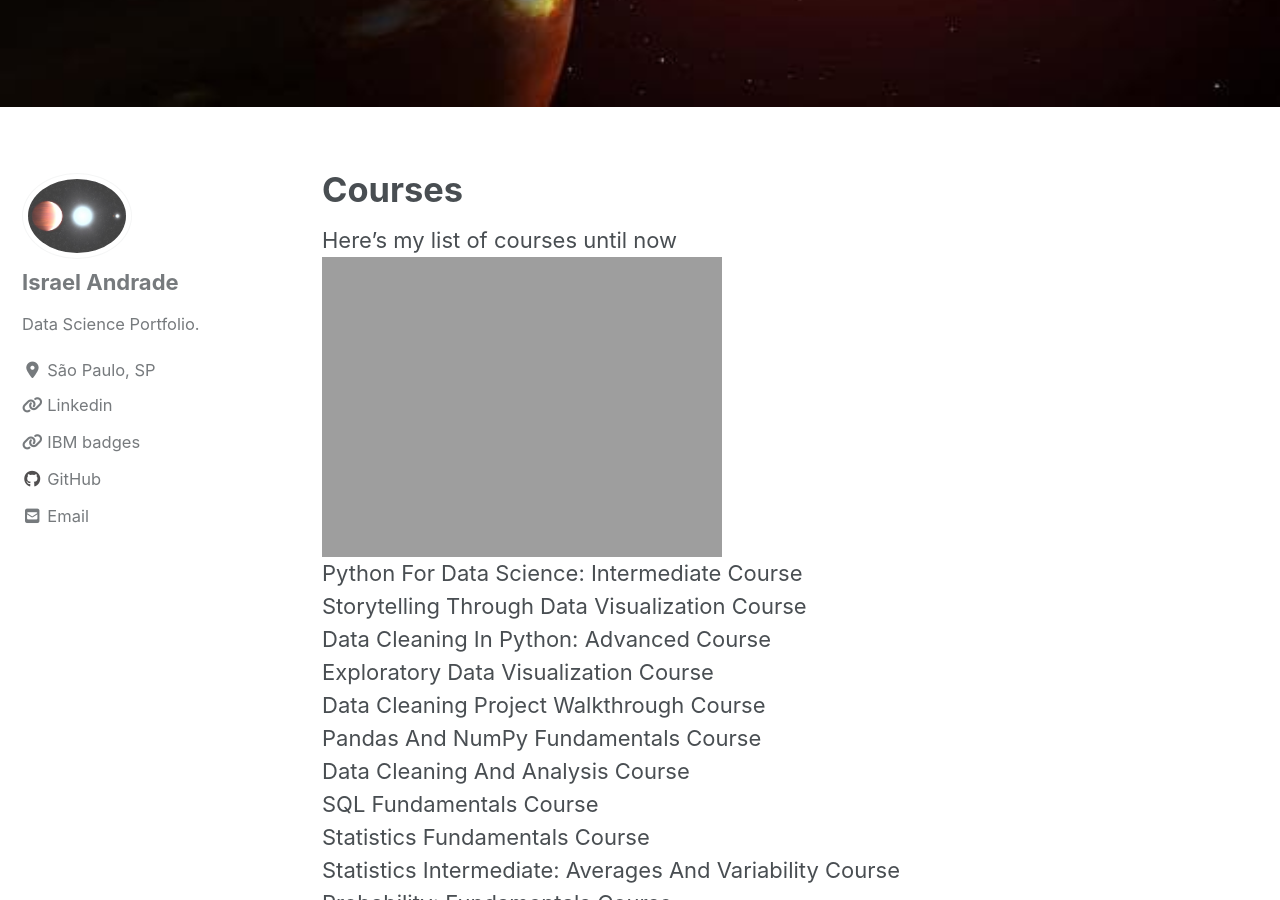
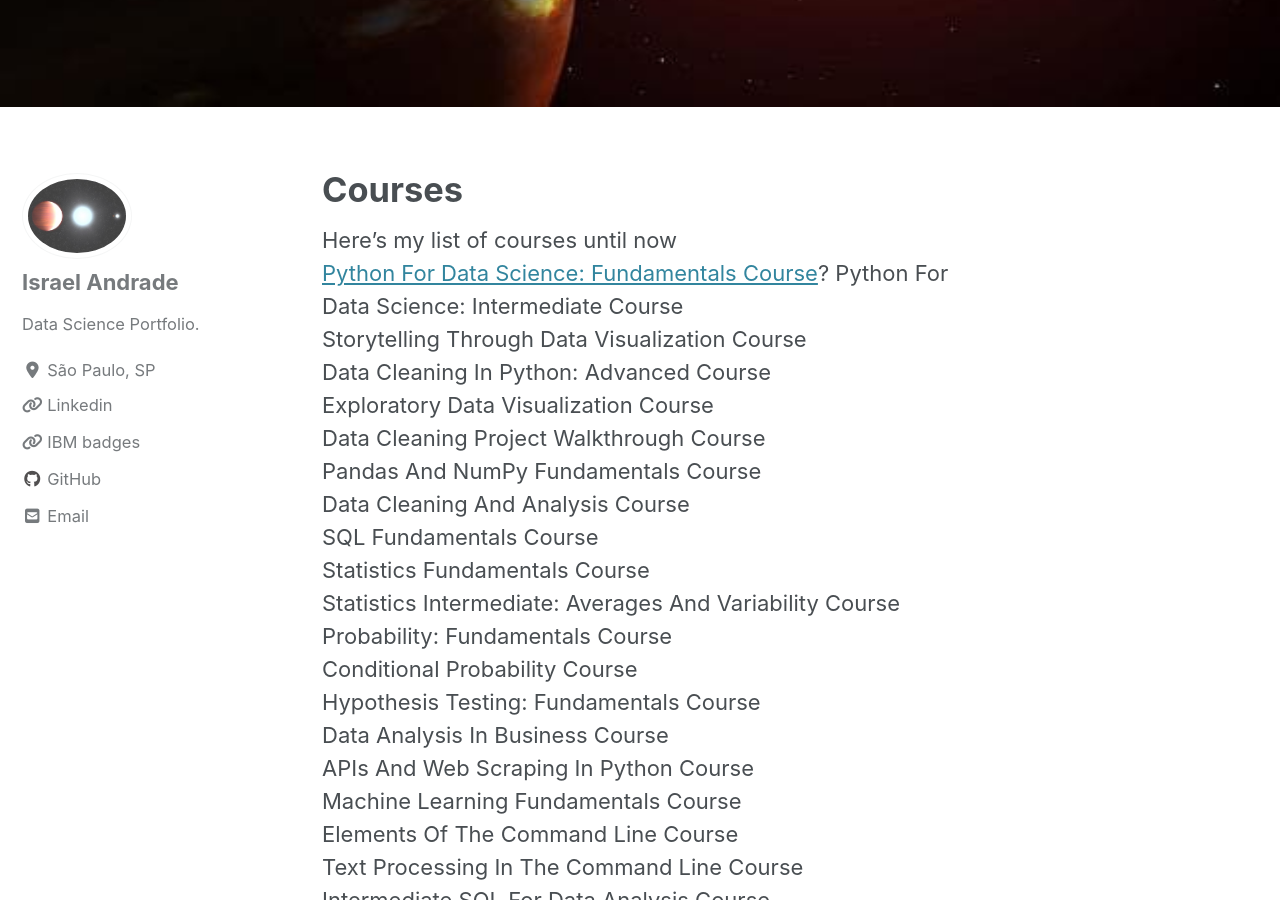
Before and after one commit to masuta16/masuta16.github.io, a Jekyll site: the page built from _pages/courses.md, in a window 1280 px wide and 900 px high, scrolled down 703 px. Built offline with Jekyll 4.4.1, drawn with Linux system fonts in a browser that asks for light colours; cached includes are drawn as plain includes; nearby versions of some CDN libraries.

Commit message:
teste4544jfd

```diff
--- a/_pages/courses.md
+++ b/_pages/courses.md
@@ -6,7 +6,7 @@ header:
   image: "/images/exoplanets.jpeg"
 ---
 Here's my list of courses until now <br/>
-<img src="{{ site.url }}{{ site.baseurl }}/images/perceptron/linsep.jpg" alt="Python For Data Science: Fundamentals Course"> <br/>
+ [Python For Data Science: Fundamentals Course](https://github.com/dataoptimal)?
 Python For Data Science: Intermediate Course <br/>
 Storytelling Through Data Visualization Course <br/>
 Data Cleaning In Python: Advanced Course <br/>
```
